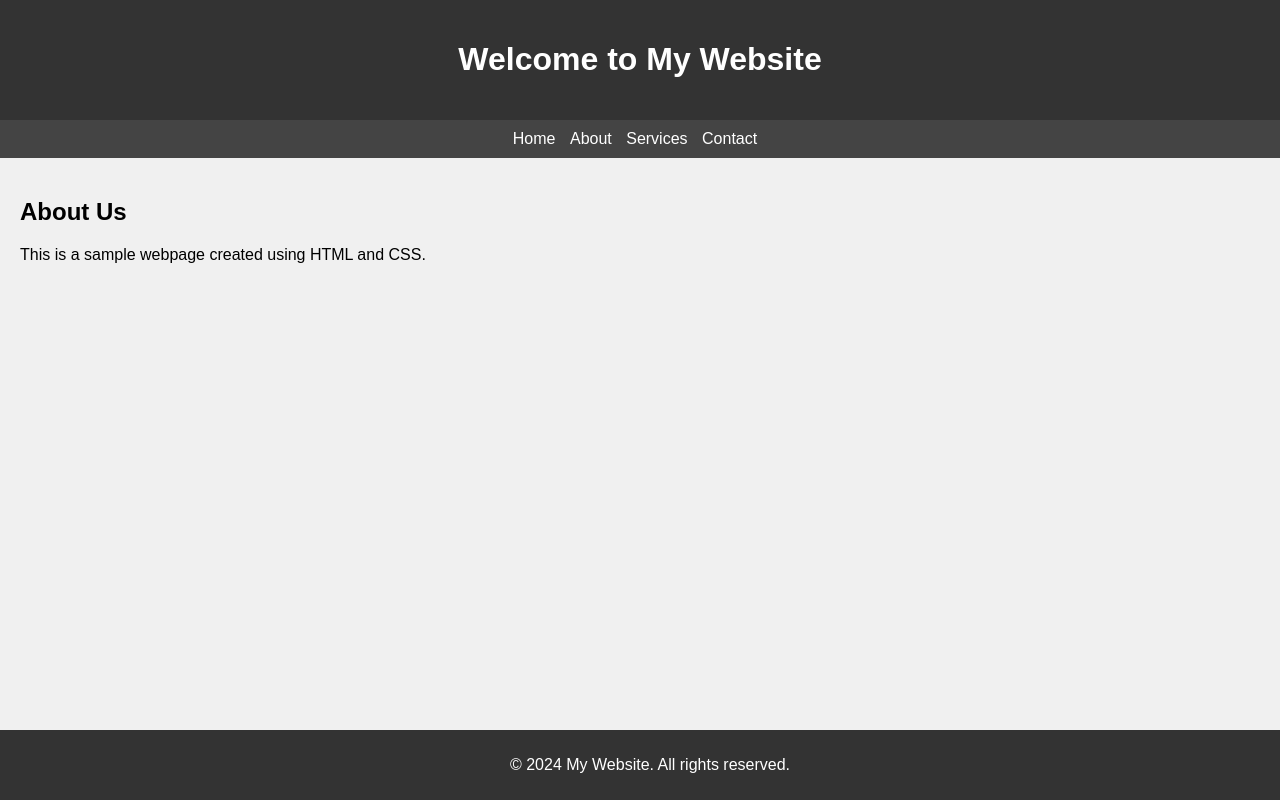
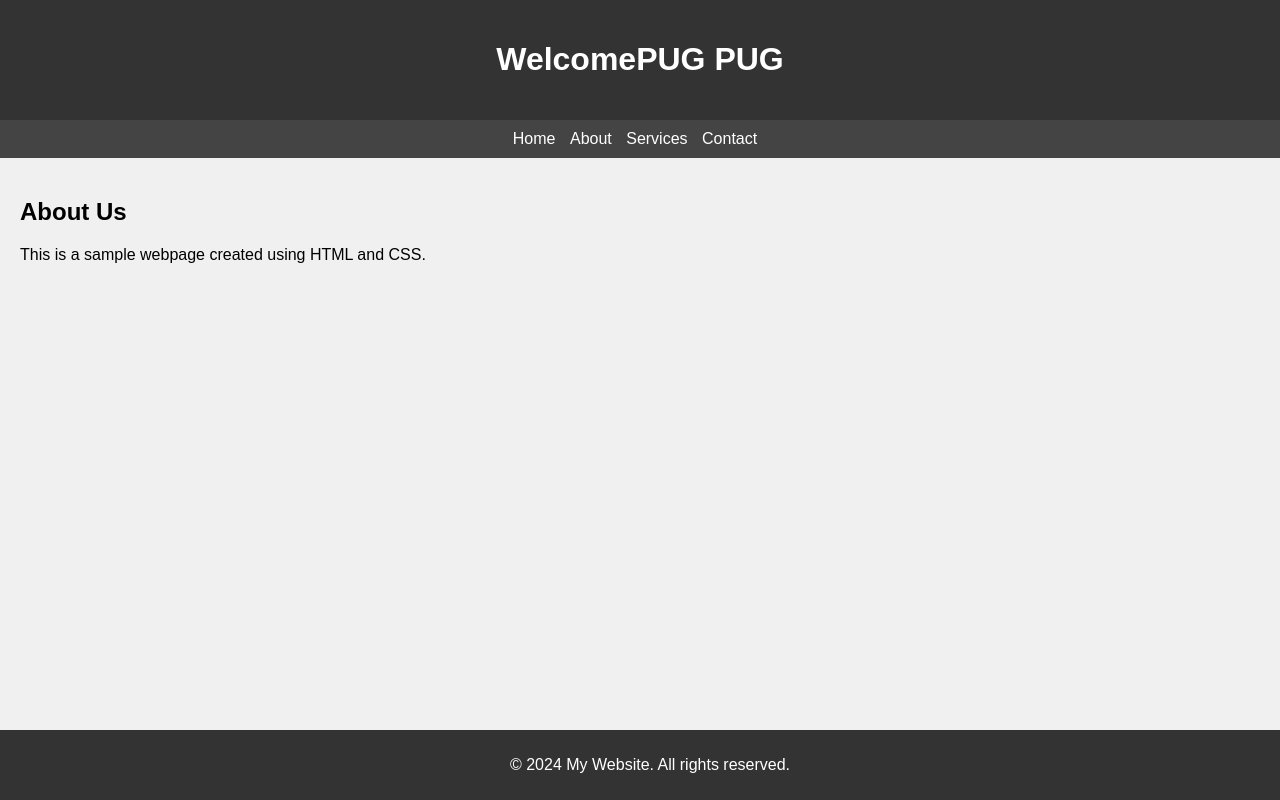
Before and after one commit to KOKing55/basics, a plain HTML site: page base.html in a window 1280 px wide. Drawn offline with Linux system fonts and the light colour scheme.

Commit message:
Update base.html

```diff
--- a/base.html
+++ b/base.html
@@ -52,7 +52,7 @@
 </head>
 <body>
     <header>
-        <h1>Welcome to My Website</h1>
+        <h1>WelcomePUG PUG </h1>
     </header>
     <nav>
         <ul>
```
